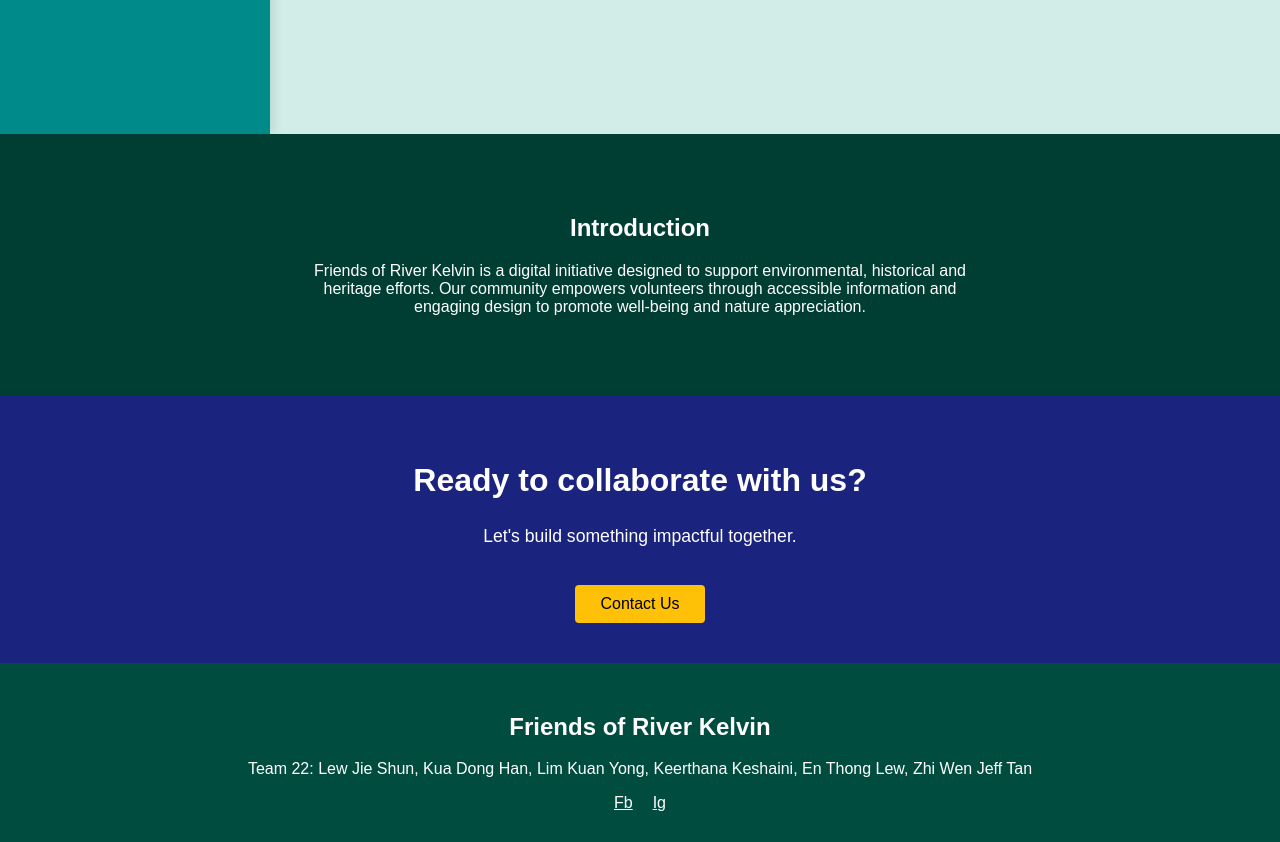
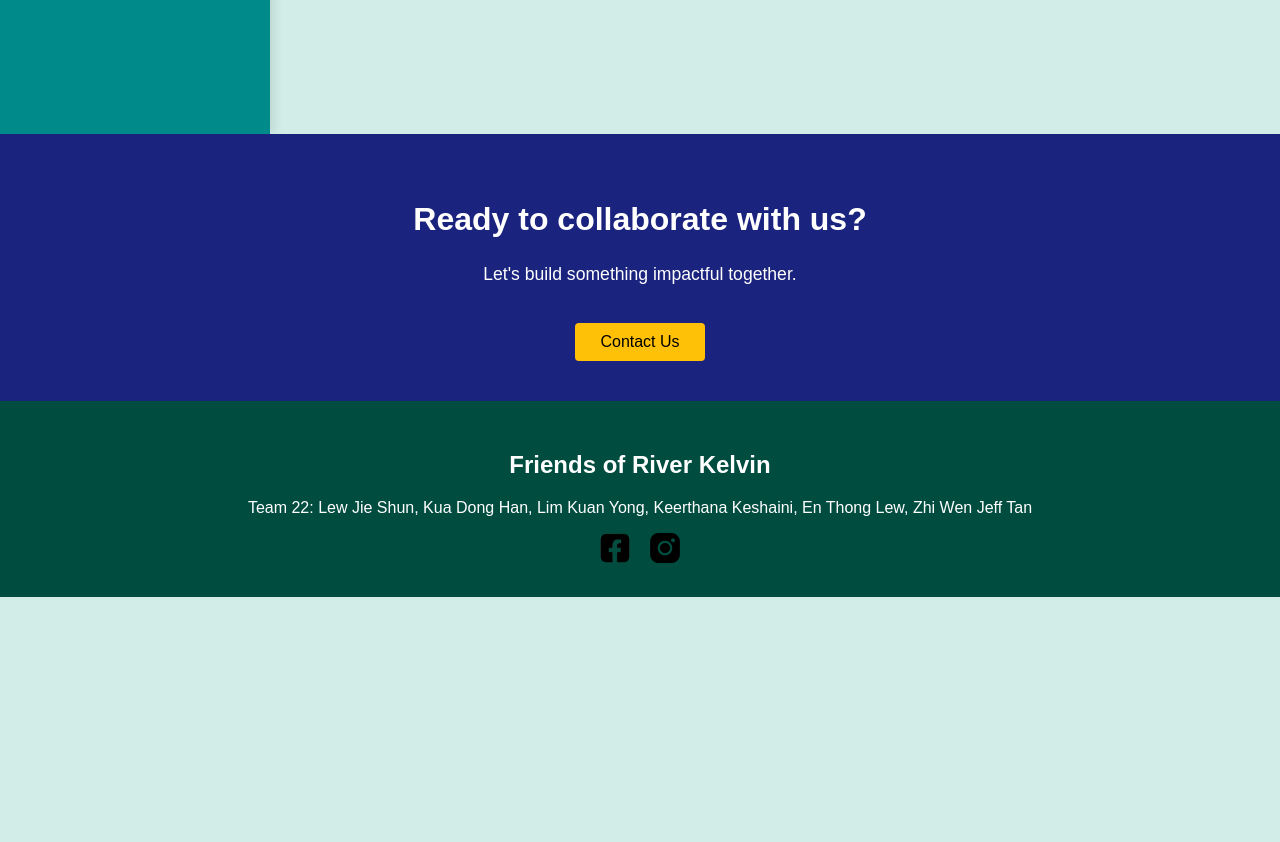
Before and after one commit to minishun97/OIP, a React (Create React App) app in the folder my-app/: page /reflection/prototyping in a window 1280 px wide. Shown: the part 780-1622 px from the top of the page. After the commit the page ends 1377 px from the top, so only its background shows below. Built offline with nearby package versions, Linux system fonts and the light colour scheme.

Commit message:
Bug fixes 29/07: > Removed Introduction Duplications on Reflection Page > Removed CTASection & Footer Duplication on Home Page > Replaced 'Fb' and 'Ig' with appropriate logos

```diff
--- a/my-app/src/components/Footer.jsx
+++ b/my-app/src/components/Footer.jsx
@@ -5,8 +5,12 @@ const Footer = () => (
     <h2>Friends of River Kelvin</h2>
     <p>Team 22: Lew Jie Shun, Kua Dong Han, Lim Kuan Yong, Keerthana Keshaini, En Thong Lew, Zhi Wen Jeff Tan</p>
     <div style={{ marginTop: '10px' }}>
-      <a href="https://facebook.com" style={{ color: 'white', margin: '0 10px' }}>Fb</a>
-      <a href="https://instagram.com" style={{ color: 'white', margin: '0 10px' }}>Ig</a>
+      <a href="https://facebook.com" style={{ margin: '0 10px' }}>
+        <img src="/logos/facebook_logo.png" alt="Facebook" style={{ width: '30px', height: '30px', borderRadius: '5px' }} />
+      </a>
+      <a href="https://instagram.com" style={{ margin: '0 10px' }}>
+        <img src="/logos/instagram_logo.png" alt="Instagram" style={{ width: '30px', height: '30px', borderRadius: '5px' }} />
+      </a>
     </div>
   </footer>
 );
--- a/my-app/src/pages/AboutUs.jsx
+++ b/my-app/src/pages/AboutUs.jsx
@@ -1,10 +1,4 @@
 import Introduction from '../components/Introduction';
-import StakeholderLessons from '../components/StakeholderLessons';
-import LowFiPrototype from '../components/LowFiPrototype';
-import FeedbackSection from '../components/FeedbackSection';
-import HighFiPrototype from '../components/HighFiPrototype';
-import Advantages from '../components/Advantages';
-import Timeline from '../components/Timeline';
 
 const AboutUs = () => (
     <>
--- a/my-app/src/pages/Home.jsx
+++ b/my-app/src/pages/Home.jsx
@@ -17,8 +17,6 @@ const Home = () => (
         <HighFiPrototype />
         <Advantages />
         <Timeline />
-        <CTASection />
-        <Footer />
     </>
 );
 
--- a/my-app/src/pages/reflection/Prototyping.jsx
+++ b/my-app/src/pages/reflection/Prototyping.jsx
@@ -2,7 +2,7 @@ import Introduction from '../../components/Introduction';
 
 const AboutUs = () => (
     <>
-        <Introduction />
+        {/* Add in a Segment here. E.g. '<StakeholderLessons />' */}
     </>
 );
 
--- a/my-app/src/pages/reflection/Questionnaires.jsx
+++ b/my-app/src/pages/reflection/Questionnaires.jsx
@@ -3,7 +3,7 @@ import Introduction from '../../components/Introduction';
 
 const AboutUs = () => (
     <>
-        <Introduction />
+        {/* Add in a Segment here. E.g. '<StakeholderLessons />' */}
     </>
 );
 
--- a/my-app/src/pages/reflection/TeamContract.jsx
+++ b/my-app/src/pages/reflection/TeamContract.jsx
@@ -2,7 +2,7 @@ import Introduction from '../../components/Introduction';
 
 const AboutUs = () => (
     <>
-        <Introduction />
+        {/* Add in a Segment here. E.g. '<StakeholderLessons />' */}
     </>
 );
 
--- a/my-app/src/pages/reflection/TeamReflection.jsx
+++ b/my-app/src/pages/reflection/TeamReflection.jsx
@@ -3,7 +3,7 @@ import Introduction from '../../components/Introduction';
 
 const AboutUs = () => (
     <>
-        <Introduction />
+        {/* Add in a Segment here. E.g. '<StakeholderLessons />' */}
     </>
 );
 
--- a/my-app/src/pages/reflection/WeeklyPitchVideos.jsx
+++ b/my-app/src/pages/reflection/WeeklyPitchVideos.jsx
@@ -3,7 +3,7 @@ import Introduction from '../../components/Introduction';
 
 const AboutUs = () => (
     <>
-        <Introduction />
+        {/* Add in a Segment here. E.g. '<StakeholderLessons />' */}
     </>
 );
 
```
Also changed, not shown: my-app/public/logos/facebook_logo.png (added), my-app/public/logos/instagram_logo.png (added).
